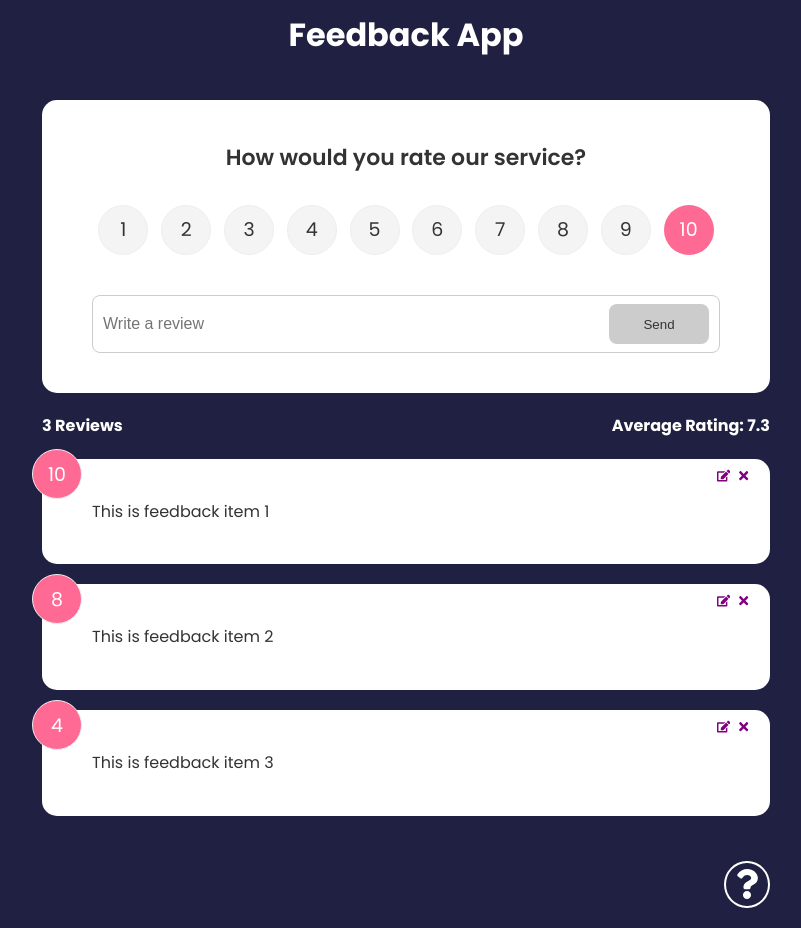
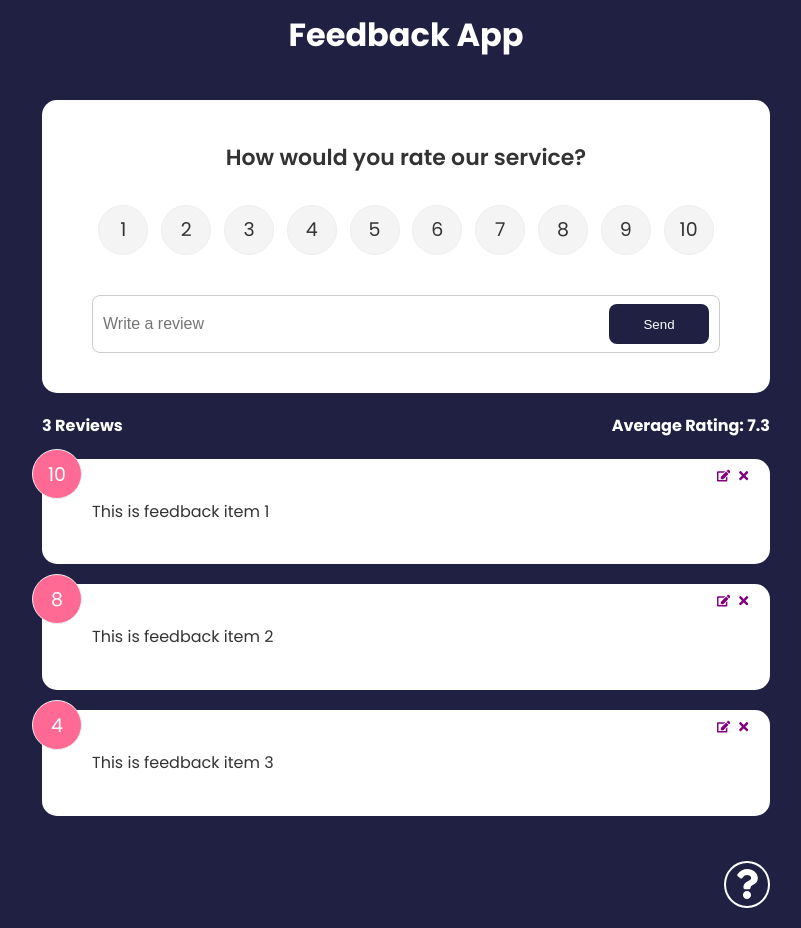
Before and after one commit to codeherbert/feedback-app-plus, a React (Create React App) app: page / in a window 1280 px wide. Shown: the whole page, without its empty margins (234-1035 px from the left). Built offline with nearby package versions, Linux system fonts and the light colour scheme.

Commit message:
use effect for feedbackform and ratings edit

```diff
--- a/src/components/FeedbackForm.js
+++ b/src/components/FeedbackForm.js
@@ -1,4 +1,4 @@
-import React, {useState, useContext} from 'react';
+import React, {useState, useContext, useEffect} from 'react';
 import Card from './shared/Card';
 import Button from './shared/Button';
 import RatingSelect from './RatingSelect';
@@ -10,7 +10,13 @@
     const [btnDisabled, setBtnDisabled] = useState(true);
     const [message, setMessage] = useState('');
 
-    const {addFeedback} = useContext(FeedbackContext);
+    const { addFeedback, feedbackEdit } = useContext(FeedbackContext);
+
+    useEffect(() => {
+        setBtnDisabled(false);
+        setText(feedbackEdit.item.text);
+        setRating(feedbackEdit.item.rating);
+    }, [feedbackEdit]);
 
     const handleTextChange = (e) => {
         if(text === "") {
--- a/src/components/RatingSelect.js
+++ b/src/components/RatingSelect.js
@@ -1,8 +1,15 @@
 import React from 'react';
-import {useState} from 'react';
+import {useState, useContext, useEffect} from 'react';
+import FeedbackContext from '../context/FeedbackContext';
 
 function RatingSelect({select}) {
     const [selected, setSelected] = useState(10);
+
+    const { feedbackEdit } = useContext(FeedbackContext);
+
+    useEffect(() => {
+      setSelected(feedbackEdit.item.rating)
+    },[feedbackEdit]);
 
     const handleChange = (e) => {
         setSelected(+e.currentTarget.value);
--- a/src/context/FeedbackContext.js
+++ b/src/context/FeedbackContext.js
@@ -52,7 +52,8 @@
         feedback,
         addFeedback,
         deleteFeedback,
-        editFeedback
+        editFeedback,
+        feedbackEdit,
     }}>
         {children}
     </FeedbackContext.Provider>
```
